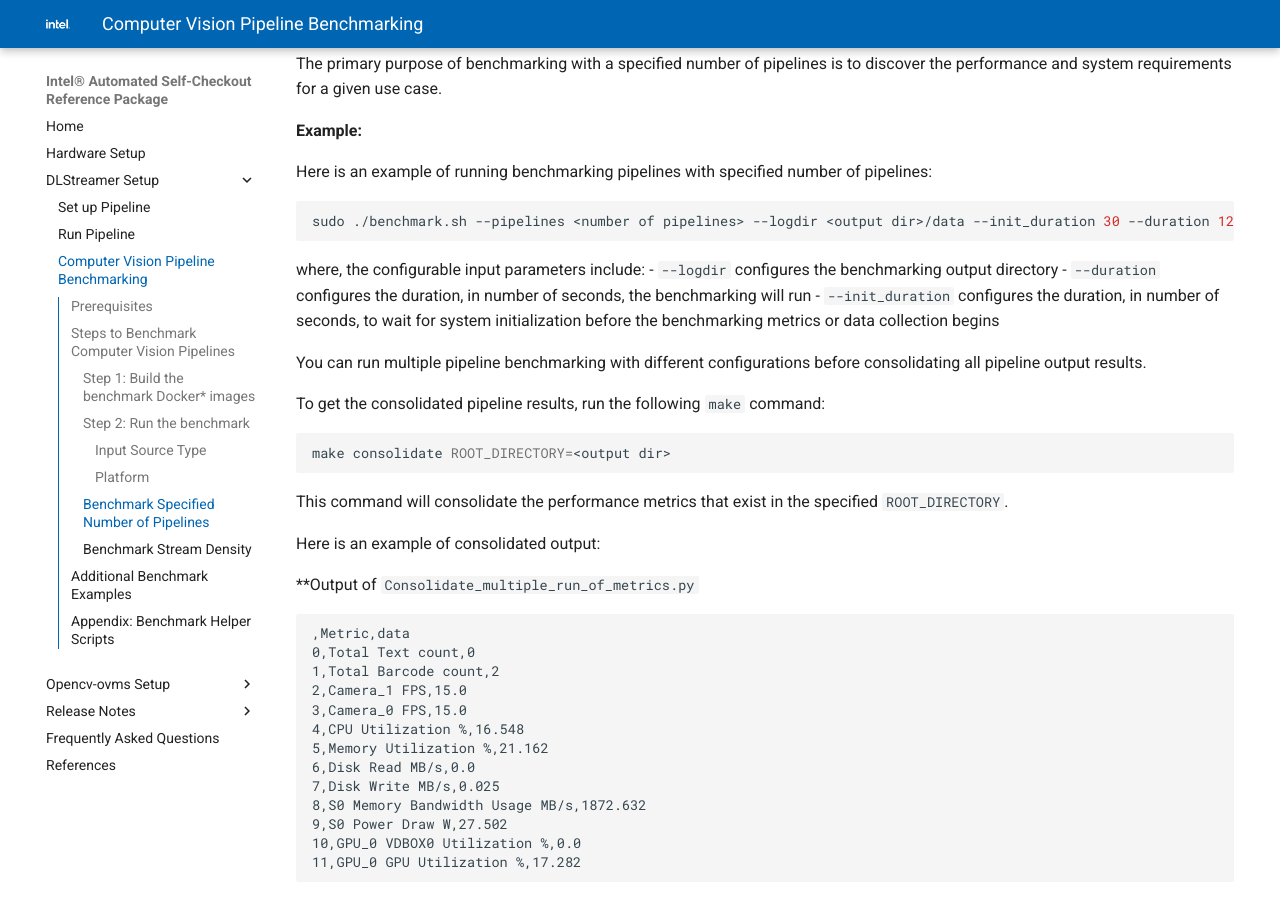
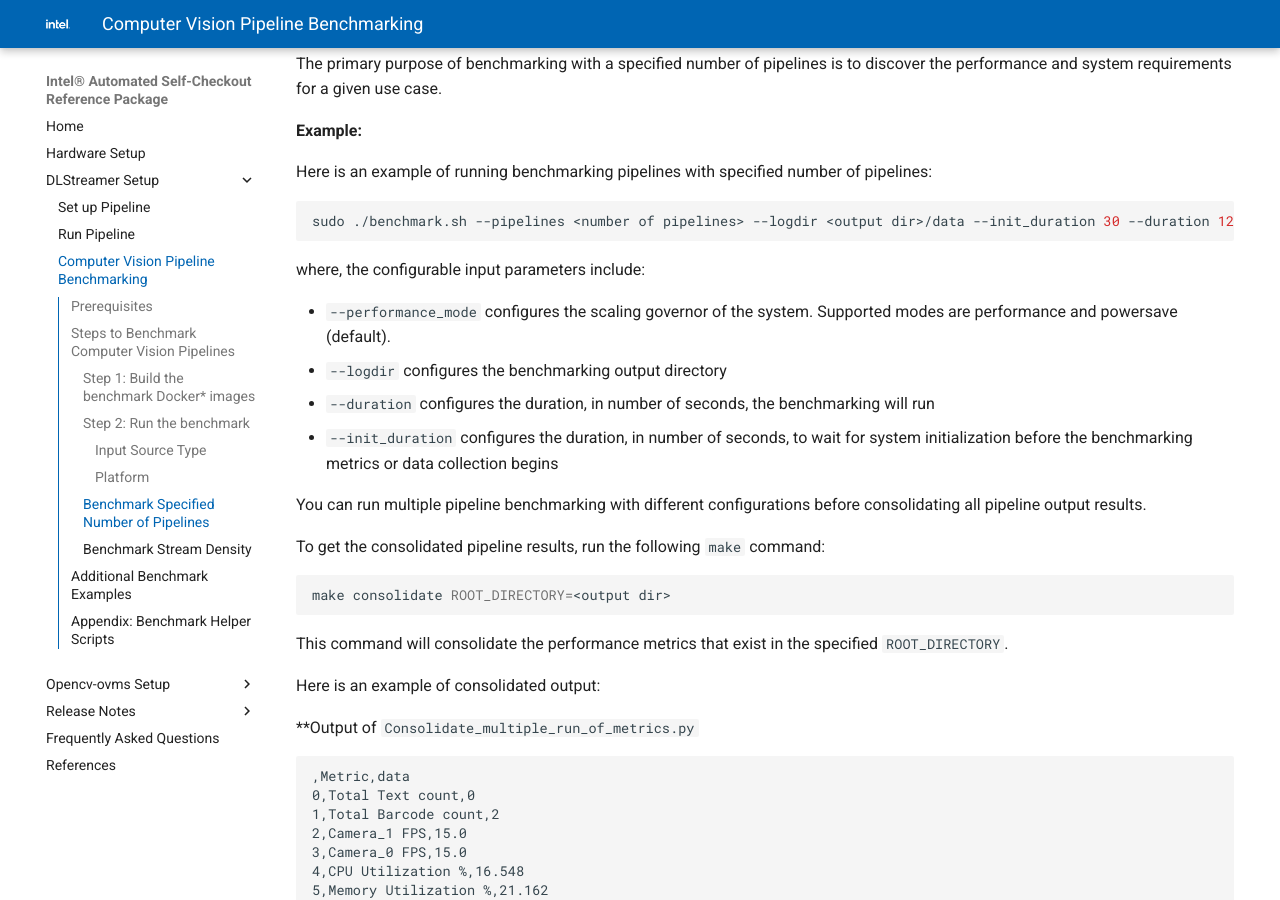
Before and after one commit to intel-retail/automated-self-checkout, an MkDocs documentation site: the page built from docs_src/pipelinebenchmarking.md, in a window 1280 px wide and 900 px high, scrolled down 1883 px. Built offline with MkDocs 1.6.1 and Material for MkDocs 9.7.7, drawn with Linux system fonts in a browser that asks for light colours; comment, search, counter and statistics services are not loaded.

Commit message:
feat: Add performance mode parameter
Signed-off-by: Brian McGinn <brian.mcginn@intel.com>

````diff
--- a/docs_src/pipelinebenchmarking.md
+++ b/docs_src/pipelinebenchmarking.md
@@ -81,6 +81,8 @@ sudo ./benchmark.sh --pipelines <number of pipelines> --logdir <output dir>/data
 ```
 
 where, the configurable input parameters include:
+
+- `--performance_mode` configures the scaling governor of the system. Supported modes are performance and powersave (default).
 - `--logdir` configures the benchmarking output directory
 - `--duration` configures the duration, in number of seconds, the benchmarking will run
 - `--init_duration` configures the duration, in number of seconds, to wait for system initialization before the benchmarking metrics or data collection begins
````
Also changed, not shown: 1 other file.
